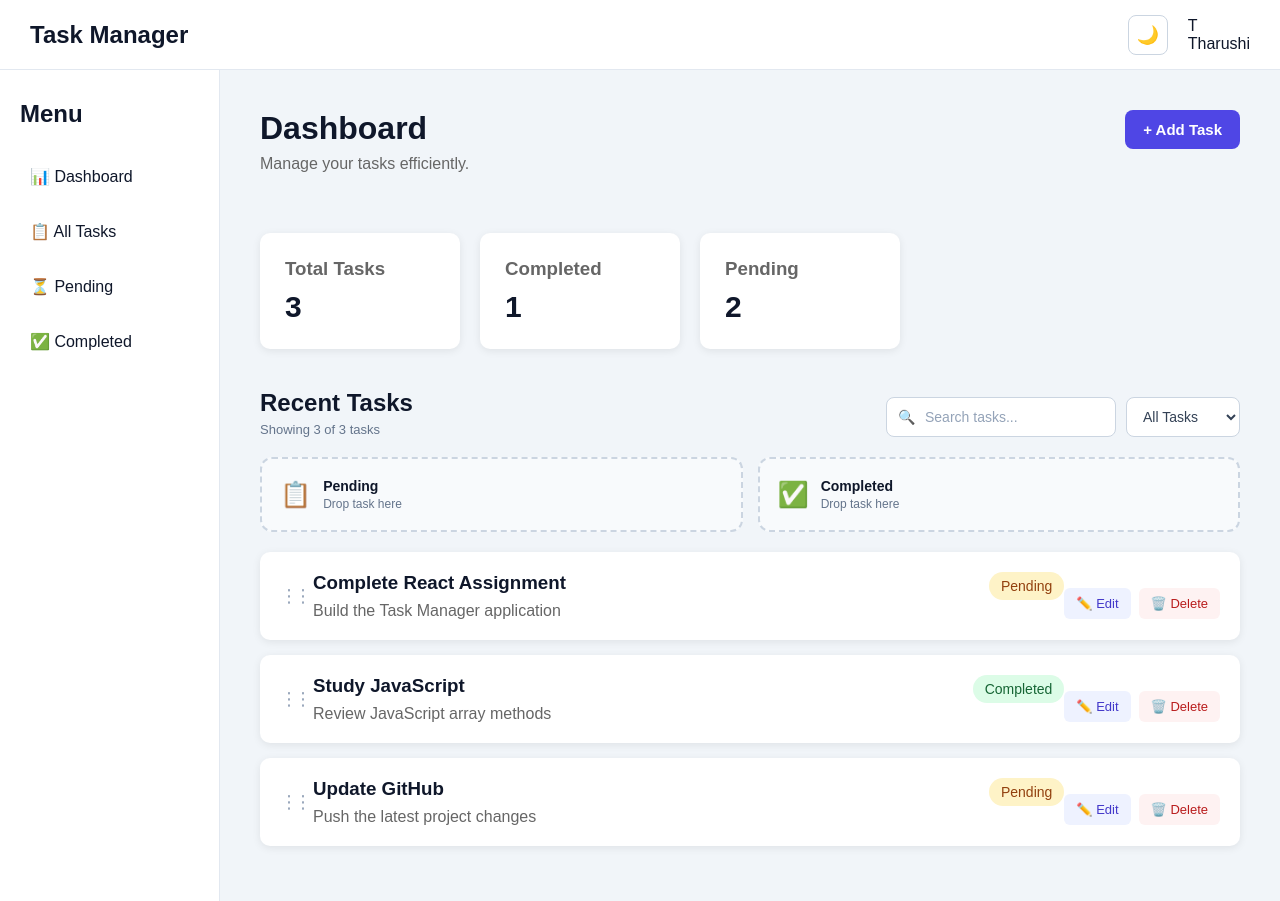
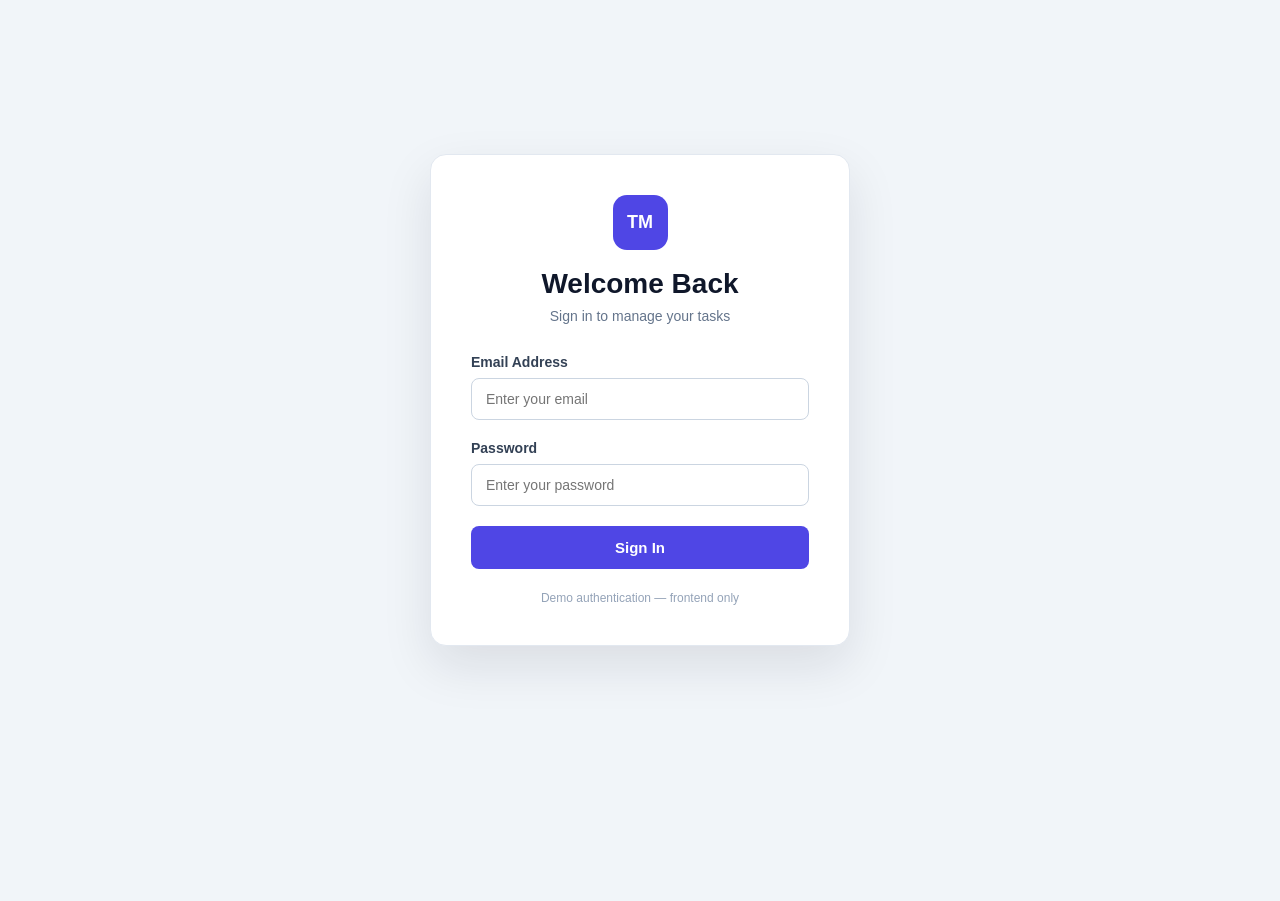
Before and after one commit to Avish-Tharu/react-task-manager, a React (Vite) app: page / in a window 1280 px wide. After the commit the page ends 800 px from the top, so only its background shows below. Built offline with nearby package versions, Linux system fonts and the light colour scheme.

Commit message:
Add frontend login and logout authentication flow

```diff
--- a/src/App.jsx
+++ b/src/App.jsx
@@ -6,43 +6,31 @@ import TaskStats from "./components/TaskStats";
 import TaskCard from "./components/TaskCard";
 import AddTaskForm from "./components/AddTaskForm";
 import EditTaskForm from "./components/EditTaskForm";
+import LoginPage from "./pages/LoginPage";
 
 function App() {
+  // ================================
+  // DAY 9 - LOGIN STATE
+  // ================================
+
+  const [isLoggedIn, setIsLoggedIn] = useState(() => {
+    return (
+      localStorage.getItem("task-manager-auth") === "true"
+    );
+  });
+
+  // ================================
+  // DARK MODE
+  // ================================
+
   const [darkMode, setDarkMode] = useState(() => {
-    const savedTheme = localStorage.getItem("task-manager-theme");
+    const savedTheme = localStorage.getItem(
+      "task-manager-theme"
+    );
 
     return savedTheme === "dark";
   });
-  const [tasks, setTasks] = useState([
-    {
-      id: 1,
-      title: "Complete React Assignment",
-      description: "Build the Task Manager application",
-      status: "Pending",
-    },
-    {
-      id: 2,
-      title: "Study JavaScript",
-      description: "Review JavaScript array methods",
-      status: "Completed",
-    },
-    {
-      id: 3,
-      title: "Update GitHub",
-      description: "Push the latest project changes",
-      status: "Pending",
-    },
-  ]);
 
-  const [showAddForm, setShowAddForm] = useState(false);
-
-  const [editingTask, setEditingTask] = useState(null);
-
-  // DAY 6 - Search state
-  const [searchTerm, setSearchTerm] = useState("");
-
-  // DAY 6 - Filter state
-  const [statusFilter, setStatusFilter] = useState("All");
   useEffect(() => {
     if (darkMode) {
       document.body.classList.add("dark-mode");
@@ -61,6 +49,58 @@ function App() {
     }
   }, [darkMode]);
 
+  // ================================
+  // TASK STATE
+  // ================================
+
+  const [tasks, setTasks] = useState([
+    {
+      id: 1,
+      title: "Complete React Assignment",
+      description:
+        "Build the Task Manager application",
+      status: "Pending",
+    },
+    {
+      id: 2,
+      title: "Study JavaScript",
+      description:
+        "Review JavaScript array methods",
+      status: "Completed",
+    },
+    {
+      id: 3,
+      title: "Update GitHub",
+      description:
+        "Push the latest project changes",
+      status: "Pending",
+    },
+  ]);
+
+  // ================================
+  // FORM STATES
+  // ================================
+
+  const [showAddForm, setShowAddForm] =
+    useState(false);
+
+  const [editingTask, setEditingTask] =
+    useState(null);
+
+  // ================================
+  // SEARCH + FILTER
+  // ================================
+
+  const [searchTerm, setSearchTerm] =
+    useState("");
+
+  const [statusFilter, setStatusFilter] =
+    useState("All");
+
+  // ================================
+  // CREATE TASK
+  // ================================
+
   const handleAddTask = (newTask) => {
     setTasks((currentTasks) => [
       ...currentTasks,
@@ -70,9 +110,17 @@ function App() {
     setShowAddForm(false);
   };
 
+  // ================================
+  // EDIT TASK
+  // ================================
+
   const handleEditTask = (task) => {
     setEditingTask(task);
   };
+
+  // ================================
+  // UPDATE TASK
+  // ================================
 
   const handleUpdateTask = (updatedTask) => {
     setTasks((currentTasks) =>
@@ -85,6 +133,10 @@ function App() {
 
     setEditingTask(null);
   };
+
+  // ================================
+  // DELETE TASK
+  // ================================
 
   const handleDeleteTask = (taskId) => {
     const confirmed = window.confirm(
@@ -101,8 +153,15 @@ function App() {
       )
     );
   };
-  // DAY 8 - Drag and Drop
-  const handleDropTask = (taskId, newStatus) => {
+
+  // ================================
+  // DAY 8 - DRAG AND DROP
+  // ================================
+
+  const handleDropTask = (
+    taskId,
+    newStatus
+  ) => {
     setTasks((currentTasks) =>
       currentTasks.map((task) =>
         task.id === taskId
@@ -114,33 +173,101 @@ function App() {
       )
     );
   };
-  // DAY 6 - Search + Filter
+
+  // ================================
+  // DAY 9 - LOGIN
+  // ================================
+
+  const handleLogin = (user) => {
+    localStorage.setItem(
+      "task-manager-auth",
+      "true"
+    );
+
+    localStorage.setItem(
+      "task-manager-user",
+      JSON.stringify(user)
+    );
+
+    setIsLoggedIn(true);
+  };
+
+  // ================================
+  // DAY 9 - LOGOUT
+  // ================================
+
+  const handleLogout = () => {
+    localStorage.removeItem(
+      "task-manager-auth"
+    );
+
+    localStorage.removeItem(
+      "task-manager-user"
+    );
+
+    setIsLoggedIn(false);
+  };
+
+  // ================================
+  // SEARCH + FILTER
+  // ================================
+
   const filteredTasks = tasks.filter((task) => {
-
     const matchesSearch =
       task.title
         .toLowerCase()
-        .includes(searchTerm.toLowerCase()) ||
+        .includes(
+          searchTerm.toLowerCase()
+        ) ||
       task.description
         .toLowerCase()
-        .includes(searchTerm.toLowerCase());
+        .includes(
+          searchTerm.toLowerCase()
+        );
 
     const matchesStatus =
       statusFilter === "All" ||
       task.status === statusFilter;
 
-    return matchesSearch && matchesStatus;
+    return (
+      matchesSearch &&
+      matchesStatus
+    );
   });
+
+  // ================================
+  // TASK STATISTICS
+  // ================================
 
   const totalTasks = tasks.length;
 
-  const completedTasks = tasks.filter(
-    (task) => task.status === "Completed"
+  const completedTasks =
+    tasks.filter(
+      (task) =>
+        task.status === "Completed"
     ).length;
 
-  const pendingTasks = tasks.filter(
-    (task) => task.status === "Pending"
+  const pendingTasks =
+    tasks.filter(
+      (task) =>
+        task.status === "Pending"
     ).length;
+
+  // ================================
+  // LOGIN PAGE
+  // ================================
+
+  if (!isLoggedIn) {
+    return (
+      <LoginPage
+        onLogin={handleLogin}
+      />
+    );
+  }
+
+  // ================================
+  // DASHBOARD
+  // ================================
 
   return (
     <div className="app">
@@ -148,8 +275,12 @@ function App() {
       <Navbar
         darkMode={darkMode}
         onToggleDarkMode={() =>
-    setDarkMode((currentMode) => !currentMode)
+          setDarkMode(
+            (currentMode) =>
+              !currentMode
+          )
         }
+        onLogout={handleLogout}
       />
 
       <div className="main-layout">
@@ -158,24 +289,32 @@ function App() {
 
         <main className="dashboard">
 
+          {/* Dashboard Header */}
+
           <div className="dashboard-header">
 
             <div>
+
               <h1>Dashboard</h1>
 
               <p className="welcome-text">
                 Manage your tasks efficiently.
               </p>
+
             </div>
 
             <button
               className="add-task-button"
-              onClick={() => setShowAddForm(true)}
+              onClick={() =>
+                setShowAddForm(true)
+              }
             >
               + Add Task
             </button>
 
           </div>
+
+          {/* Statistics */}
 
           <TaskStats
             total={totalTasks}
@@ -183,32 +322,52 @@ function App() {
             pending={pendingTasks}
           />
 
+          {/* Add Task Form */}
+
           {showAddForm && (
             <AddTaskForm
               onAddTask={handleAddTask}
-              onCancel={() => setShowAddForm(false)}
+              onCancel={() =>
+                setShowAddForm(false)
+              }
             />
           )}
+
+          {/* Edit Task Form */}
 
           {editingTask && (
             <EditTaskForm
               task={editingTask}
-              onUpdateTask={handleUpdateTask}
-              onCancel={() => setEditingTask(null)}
+              onUpdateTask={
+                handleUpdateTask
+              }
+              onCancel={() =>
+                setEditingTask(null)
+              }
             />
           )}
 
+          {/* Tasks Section */}
+
           <section className="tasks-section">
+
+            {/* Section Header */}
 
             <div className="tasks-section-header">
 
               <div>
+
                 <h2>Recent Tasks</h2>
 
                 <p className="task-count">
-                  Showing {filteredTasks.length} of {totalTasks} tasks
+                  Showing{" "}
+                  {filteredTasks.length}{" "}
+                  of {totalTasks} tasks
                 </p>
+
               </div>
+
+              {/* Search + Filter */}
 
               <div className="task-controls">
 
@@ -223,7 +382,9 @@ function App() {
                     placeholder="Search tasks..."
                     value={searchTerm}
                     onChange={(event) =>
-                      setSearchTerm(event.target.value)
+                      setSearchTerm(
+                        event.target.value
+                      )
                     }
                   />
 
@@ -233,9 +394,12 @@ function App() {
                   className="status-filter"
                   value={statusFilter}
                   onChange={(event) =>
-                    setStatusFilter(event.target.value)
+                    setStatusFilter(
+                      event.target.value
+                    )
                   }
                 >
+
                   <option value="All">
                     All Tasks
                   </option>
@@ -247,92 +411,145 @@ function App() {
                   <option value="Completed">
                     Completed
                   </option>
+
                 </select>
 
               </div>
 
             </div>
+
+            {/* DAY 8 - DROP ZONES */}
+
             <div className="drop-zones">
+
+              {/* Pending Drop Zone */}
 
               <div
                 className="drop-zone pending-zone"
                 onDragOver={(event) => {
                   event.preventDefault();
-      event.dataTransfer.dropEffect = "move";
+
+                  event.dataTransfer.dropEffect =
+                    "move";
                 }}
                 onDrop={(event) => {
                   event.preventDefault();
 
                   const taskId = Number(
-        event.dataTransfer.getData("taskId")
+                    event.dataTransfer.getData(
+                      "taskId"
+                    )
                   );
 
-      handleDropTask(taskId, "Pending");
+                  handleDropTask(
+                    taskId,
+                    "Pending"
+                  );
                 }}
               >
+
                 <span className="drop-zone-icon">
                   📋
                 </span>
 
                 <div>
-      <strong>Pending</strong>
-      <p>Drop task here</p>
+
+                  <strong>
+                    Pending
+                  </strong>
+
+                  <p>
+                    Drop task here
+                  </p>
+
                 </div>
+
               </div>
+
+              {/* Completed Drop Zone */}
 
               <div
                 className="drop-zone completed-zone"
                 onDragOver={(event) => {
                   event.preventDefault();
-      event.dataTransfer.dropEffect = "move";
+
+                  event.dataTransfer.dropEffect =
+                    "move";
                 }}
                 onDrop={(event) => {
                   event.preventDefault();
 
                   const taskId = Number(
-        event.dataTransfer.getData("taskId")
+                    event.dataTransfer.getData(
+                      "taskId"
+                    )
                   );
 
-      handleDropTask(taskId, "Completed");
+                  handleDropTask(
+                    taskId,
+                    "Completed"
+                  );
                 }}
               >
+
                 <span className="drop-zone-icon">
                   ✅
                 </span>
 
                 <div>
-      <strong>Completed</strong>
-      <p>Drop task here</p>
-    </div>
+
+                  <strong>
+                    Completed
+                  </strong>
+
+                  <p>
+                    Drop task here
+                  </p>
+
                 </div>
 
               </div>
+
+            </div>
+
+            {/* Task List */}
+
             <div className="tasks-list">
 
               {filteredTasks.length > 0 ? (
 
-                filteredTasks.map((task) => (
+                filteredTasks.map(
+                  (task) => (
                     <TaskCard
                       key={task.id}
                       task={task}
-  onEdit={handleEditTask}
-  onDelete={handleDeleteTask}
-  onDropTask={handleDropTask}
+                      onEdit={
+                        handleEditTask
+                      }
+                      onDelete={
+                        handleDeleteTask
+                      }
                     />
-                ))
+                  )
+                )
 
               ) : (
 
                 <div className="no-tasks">
+
                   <div className="no-tasks-icon">
                     🔍
                   </div>
 
-                  <h3>No tasks found</h3>
+                  <h3>
+                    No tasks found
+                  </h3>
 
                   <p>
-                    Try changing your search or filter.
+                    Try changing your
+                    search or filter.
                   </p>
+
                 </div>
 
               )}
--- /dev/null
+++ b/src/pages/LoginPage.jsx
@@ -0,0 +1,116 @@
+import { useState } from "react";
+
+function LoginPage({ onLogin }) {
+  const [email, setEmail] = useState("");
+  const [password, setPassword] = useState("");
+
+  const [error, setError] = useState("");
+
+  const handleSubmit = (event) => {
+    event.preventDefault();
+
+    setError("");
+
+    if (!email || !password) {
+      setError("Please enter your email and password.");
+      return;
+    }
+
+    if (!email.includes("@")) {
+      setError("Please enter a valid email address.");
+      return;
+    }
+
+    if (password.length < 6) {
+      setError("Password must contain at least 6 characters.");
+      return;
+    }
+
+    onLogin({
+      email,
+    });
+  };
+
+  return (
+    <div className="login-page">
+
+      <div className="login-card">
+
+        <div className="login-header">
+
+          <div className="login-logo">
+            TM
+          </div>
+
+          <h1>Welcome Back</h1>
+
+          <p>
+            Sign in to manage your tasks
+          </p>
+
+        </div>
+
+        <form onSubmit={handleSubmit}>
+
+          <div className="form-group">
+
+            <label htmlFor="email">
+              Email Address
+            </label>
+
+            <input
+              id="email"
+              type="email"
+              placeholder="Enter your email"
+              value={email}
+              onChange={(event) =>
+                setEmail(event.target.value)
+              }
+            />
+
+          </div>
+
+          <div className="form-group">
+
+            <label htmlFor="password">
+              Password
+            </label>
+
+            <input
+              id="password"
+              type="password"
+              placeholder="Enter your password"
+              value={password}
+              onChange={(event) =>
+                setPassword(event.target.value)
+              }
+            />
+
+          </div>
+
+          {error && (
+            <p className="login-error">
+              {error}
+            </p>
+          )}
+
+          <button
+            type="submit"
+            className="login-button"
+          >
+            Sign In
+          </button>
+
+        </form>
+
+        <p className="login-demo">
+          Demo authentication — frontend only
+        </p>
+
+      </div>
+
+    </div>
+  );
+}
+
+export default LoginPage;
--- a/src/styles/main.css
+++ b/src/styles/main.css
@@ -796,3 +796,204 @@ body.dark-mode .drop-zone p {
 body.dark-mode .drag-handle {
   color: #64748B;
 }
+/* ============================= */
+/* DAY 9 - LOGIN */
+/* ============================= */
+
+.login-page {
+  min-height: 100vh;
+  display: flex;
+  align-items: center;
+  justify-content: center;
+  padding: 20px;
+  background: #F1F5F9;
+}
+
+.login-card {
+  width: 100%;
+  max-width: 420px;
+  padding: 40px;
+  background: #FFFFFF;
+  border: 1px solid #E2E8F0;
+  border-radius: 16px;
+  box-shadow: 0 20px 50px rgba(15, 23, 42, 0.10);
+}
+
+.login-header {
+  text-align: center;
+  margin-bottom: 30px;
+}
+
+.login-logo {
+  width: 55px;
+  height: 55px;
+  margin: 0 auto 18px;
+
+  display: flex;
+  align-items: center;
+  justify-content: center;
+
+  border-radius: 14px;
+
+  background: #4F46E5;
+  color: #FFFFFF;
+
+  font-size: 18px;
+  font-weight: 700;
+}
+
+.login-header h1 {
+  margin: 0 0 8px;
+  color: #0F172A;
+  font-size: 28px;
+}
+
+.login-header p {
+  margin: 0;
+  color: #64748B;
+  font-size: 14px;
+}
+
+.login-card .form-group {
+  margin-bottom: 20px;
+}
+
+.login-card .form-group label {
+  display: block;
+  margin-bottom: 8px;
+  color: #334155;
+  font-size: 14px;
+  font-weight: 600;
+}
+
+.login-card .form-group input {
+  width: 100%;
+  box-sizing: border-box;
+  padding: 12px 14px;
+
+  border: 1px solid #CBD5E1;
+  border-radius: 8px;
+
+  background: #FFFFFF;
+  color: #0F172A;
+
+  font-size: 14px;
+  outline: none;
+}
+
+.login-card .form-group input:focus {
+  border-color: #4F46E5;
+  box-shadow: 0 0 0 3px rgba(79, 70, 229, 0.10);
+}
+
+.login-button {
+  width: 100%;
+  padding: 13px;
+
+  border: none;
+  border-radius: 8px;
+
+  background: #4F46E5;
+  color: #FFFFFF;
+
+  font-size: 15px;
+  font-weight: 600;
+
+  cursor: pointer;
+
+  transition: all 0.2s ease;
+}
+
+.login-button:hover {
+  background: #4338CA;
+  transform: translateY(-1px);
+}
+
+.login-error {
+  margin: -5px 0 15px;
+  padding: 10px 12px;
+
+  border-radius: 7px;
+
+  background: #FEF2F2;
+  color: #DC2626;
+
+  font-size: 13px;
+}
+
+.login-demo {
+  margin: 22px 0 0;
+  text-align: center;
+
+  color: #94A3B8;
+  font-size: 12px;
+}
+
+/* Logout Button */
+
+.logout-button {
+  padding: 9px 14px;
+
+  border: 1px solid #CBD5E1;
+  border-radius: 8px;
+
+  background: #FFFFFF;
+  color: #475569;
+
+  font-size: 13px;
+  font-weight: 600;
+
+  cursor: pointer;
+
+  transition: all 0.2s ease;
+}
+
+.logout-button:hover {
+  border-color: #EF4444;
+  color: #DC2626;
+}
+
+/* Dark Mode Login */
+
+body.dark-mode .login-page {
+  background: #0F172A;
+}
+
+body.dark-mode .login-card {
+  background: #111827;
+  border-color: #1E293B;
+  box-shadow: 0 20px 50px rgba(0, 0, 0, 0.30);
+}
+
+body.dark-mode .login-header h1 {
+  color: #F8FAFC;
+}
+
+body.dark-mode .login-header p {
+  color: #94A3B8;
+}
+
+body.dark-mode .login-card .form-group label {
+  color: #CBD5E1;
+}
+
+body.dark-mode .login-card .form-group input {
+  background: #0F172A;
+  border-color: #334155;
+  color: #F8FAFC;
+}
+
+body.dark-mode .login-card .form-group input::placeholder {
+  color: #64748B;
+}
+
+body.dark-mode .logout-button {
+  background: #1E293B;
+  border-color: #334155;
+  color: #CBD5E1;
+}
+
+body.dark-mode .logout-button:hover {
+  border-color: #EF4444;
+  color: #F87171;
+}
```
Also changed, not shown: src/components/Navbar.jsx (+7 -1 lines). Lines whose indentation alone changed are shown as unchanged.
